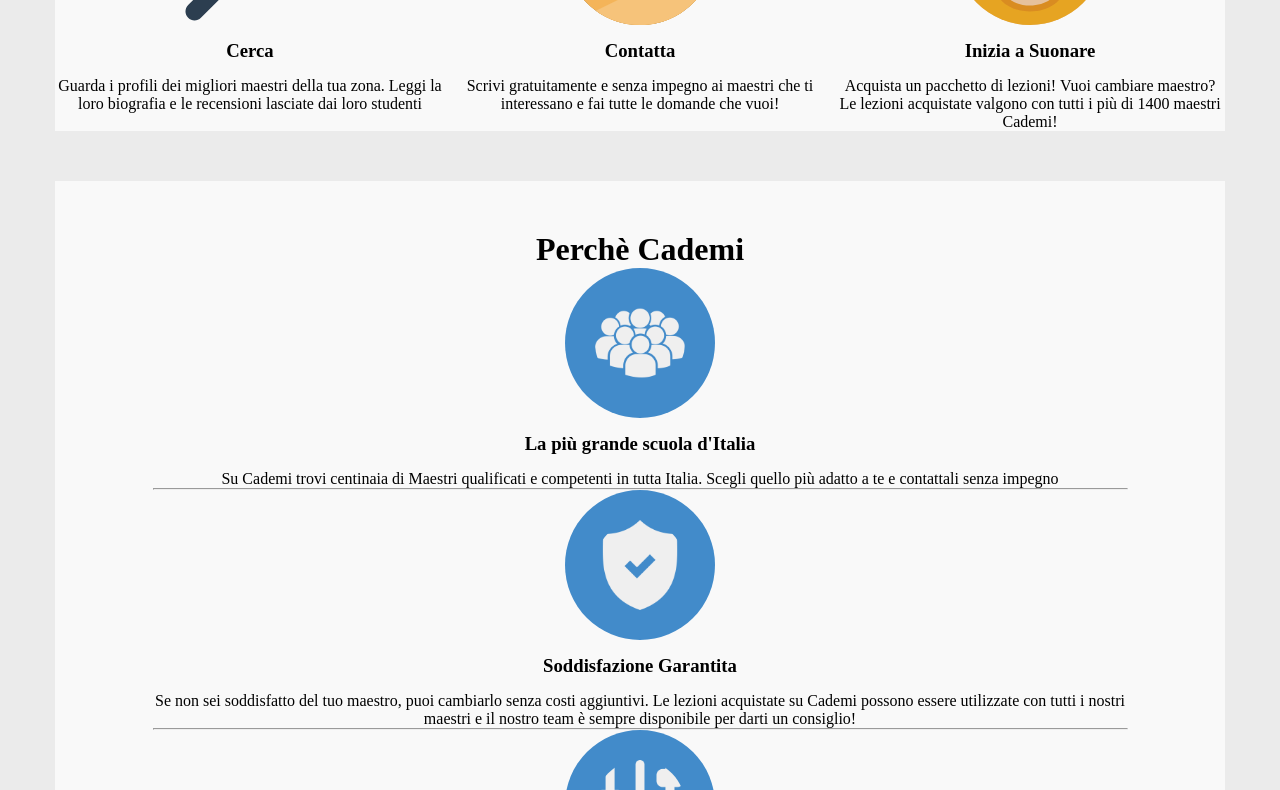
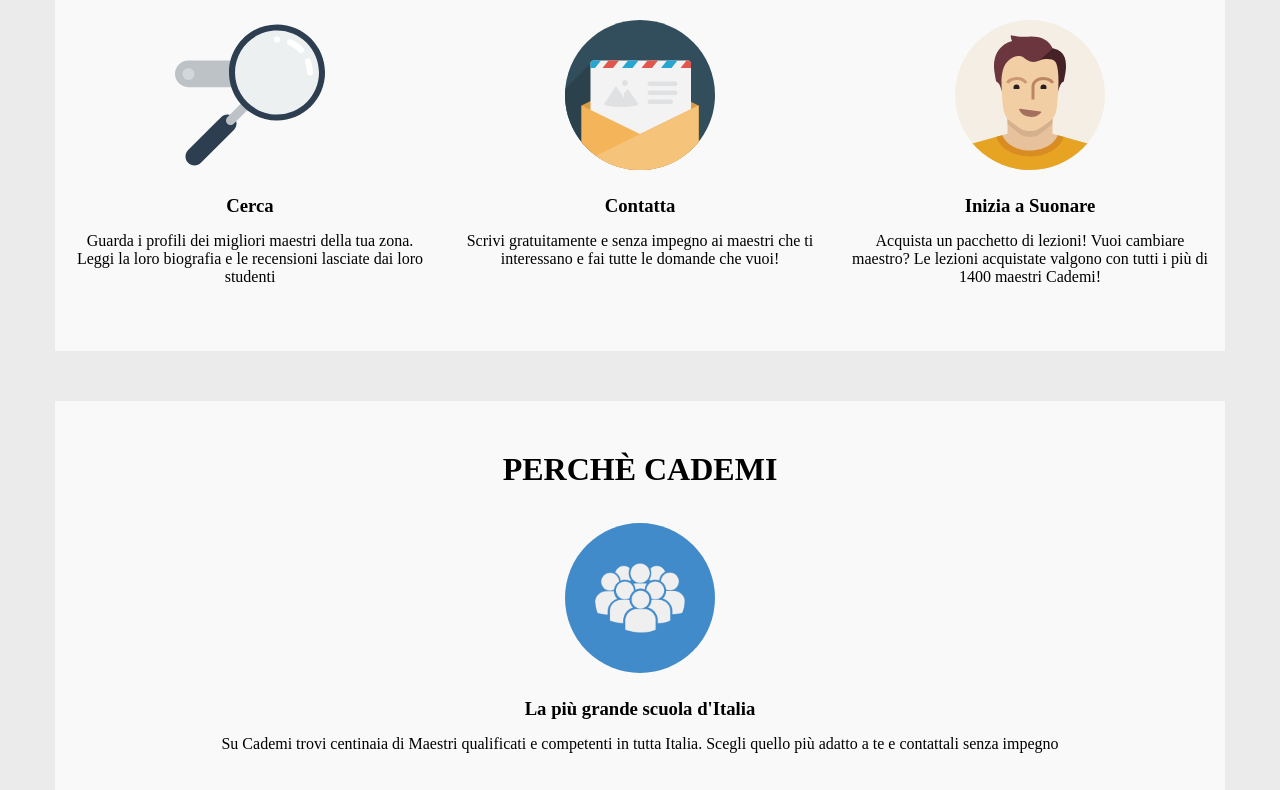
Before and after one commit to DavideSadotti/html-css-resp-wannabe-12bool, a plain HTML site: page index.html in a window 1280 px wide. Shown: the part 637-1427 px from the top of the page. Drawn offline with Linux system fonts and the light colour scheme.

Commit message:
Esercizio Finito

```diff
--- a/css/style.css
+++ b/css/style.css
@@ -1,35 +1,39 @@
+/* REGOLE GENERALI */
 body{
   background-color: #ebebeb;
 }
 
+#lezioni, #steps, #why{
+  background-color: #f9f9f9;
+  margin: 50px auto;
+  text-align: center;
+}
+
+/* TUTTI I BLOCCHI */
+.row div{
+  padding: 15px;
+}
+
+#lezioni .row div, #steps .row div{
+  margin-bottom: 50px;
+}
+
+
+/* TUTTI I TITOLI */
 h1{
   padding-top: 50px;
+  text-transform: uppercase;
 }
 
 h3{
   padding: 15px;
 }
 
-img {
+/* TUTTE LE IMMAGINI */
+.row img {
+  display: block;
+  margin: 20px auto 10px;
   height: 150px;
-}
-#lezioni, #steps, #why{
-  background-color: #f9f9f9;
-  margin: 50px auto;
-  text-align: center;
-}
-
-.row img {
-  /* per centrare orizzontalmente */
-  display: block;
-  margin-right: auto;
-  margin-left: auto;
-  width: auto;
-  max-width: 90%;
-}
-
-#lezioni {
-  text-align: center;
 }
 
 #why .row img {
@@ -38,114 +42,23 @@ img {
   padding: 30px
 }
 
-/*
-@media screen and (min-width: 1024px) {
-  .row {
-    width: 992px;
-    margin-left: auto;
-    margin-right: auto;
-    margin-top: 100px;
-  }
+/* BLOCCO PERCHE */
+#why hr{
+  margin-top: 50px;
 }
 
-} */
+/* MEDIA QUERY */
+/* MASSIMO 767 PX SMARTPHONE */
+@media screen and (max-width: 767px){
 
-/* BLOCCO LEZIONI */
-/* @media screen and (max-width: 419px){
-  #lezioni .row>.left,
-  #lezioni .row>.right{
-    width: 100%;
-    margin: 20px auto;
-    padding: 30px;
-  }
 }
 
-@media screen and (min-width: 420px){
-  #lezioni .row>.left,
-  #lezioni .row>.right {
-    width: 80%;
-    margin: 50px auto;
-    padding: 15px;
-  }
+/* MINIMO 768 PX E MASSIMO 991 PX TABLET */
+@media screen and (min-width: 768px) and (max-width: 991px){
+
 }
 
-@media screen and (min-width: 768px){
-  #lezioni .row>.left,
-  #lezioni .row>.right {
-    width: 50%;
-    float: left;
-  }
+/* MINIMO 992 PX DESKTOP */
+@media screen and (min-width: 992px){
+
 }
-*/
-
-/* BLOCCO STEPS */
-/* @media screen and (max-width: 419px){
-  #steps .row>.left,
-  #steps .row>.central,
-  #steps .row>.right {
-    width: 100%;
-    margin: 20px auto;
-    padding: 30px;
-  }
-}
-
-@media screen and (min-width: 420px){
-  #steps .row>.left,
-  #steps .row>.central,
-  #steps .row>.right {
-    width: 80%;
-    margin: 50px auto;
-    padding: 15px;
-  }
-}
-
-@media screen and (min-width: 768px){
-  #steps .row>.left,
-  #steps .row>.central,
-  #steps .row>.right {
-    float: left;
-    width: 33%;
-    padding: 15px;
-  }
-}
-*/
-
-/* BLOCCO PERCHE */
-/* #why {
-  text-align: center;
-}
-
-#why hr{
-  margin: 80px 0 50px;
-}
-
-@media screen and (max-width: 419px){
-  #why .row>.first,
-  #why .row>.second,
-  #why .row>.third {
-    width: 100%;
-    padding: 15px;
-  }
-}
-
-@media screen and (min-width: 420px){
-  #why .row>.first,
-  #why .row>.second,
-  #why .row>.third {
-    width: 80%;
-    margin: auto;
-    padding: 15px;
-  }
-}
-*/
-
-/* COMMON */
-/* .row::after {
-  content: '';
-  display: table;
-  clear: both;
-}
-
-.clear {
-  clear: both;
-}  */
```
